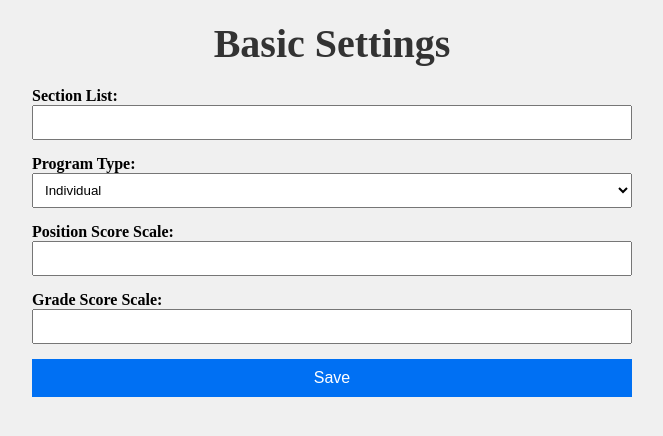
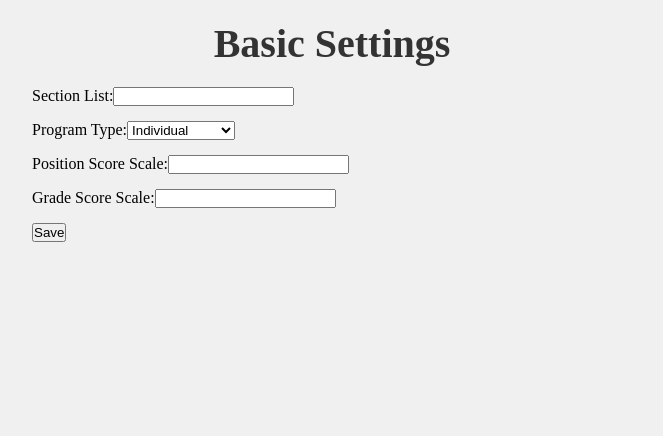
Before and after one commit to Javadamkd/art-fest-management, a Next.js app: page /basic in a window 1280 px wide. Shown: the top 436 px of the page, without its empty margins (308-971 px from the left). Built offline with nearby package versions, Linux system fonts and the light colour scheme.

Commit message:
Update Basic.module.css

```diff
--- a/styles/Basic.module.css
+++ b/styles/Basic.module.css
@@ -21,19 +21,19 @@
   margin-bottom: 15px;
 }
 
-label {
+.label {
   display: block;
   font-weight: bold;
   margin-bottom: 5px;
 }
 
-input, select {
+.input, .select {
   width: 100%;
   padding: 8px;
   box-sizing: border-box;
 }
 
-button {
+.button {
   display: block;
   width: 100%;
   padding: 10px;
@@ -44,6 +44,6 @@ button {
   font-size: 1em;
 }
 
-button:hover {
+.button:hover {
   background-color: #005bb5;
 }
```
